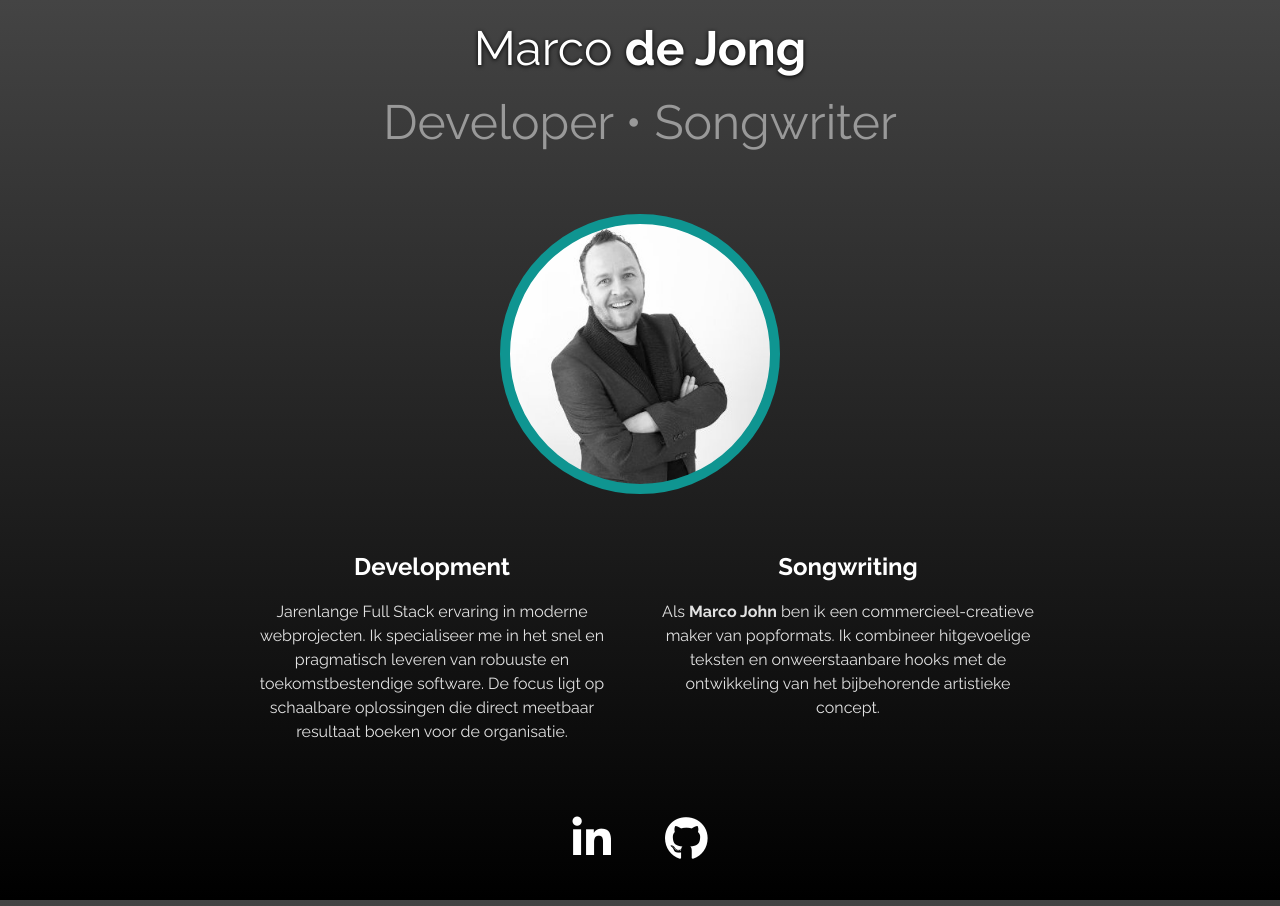
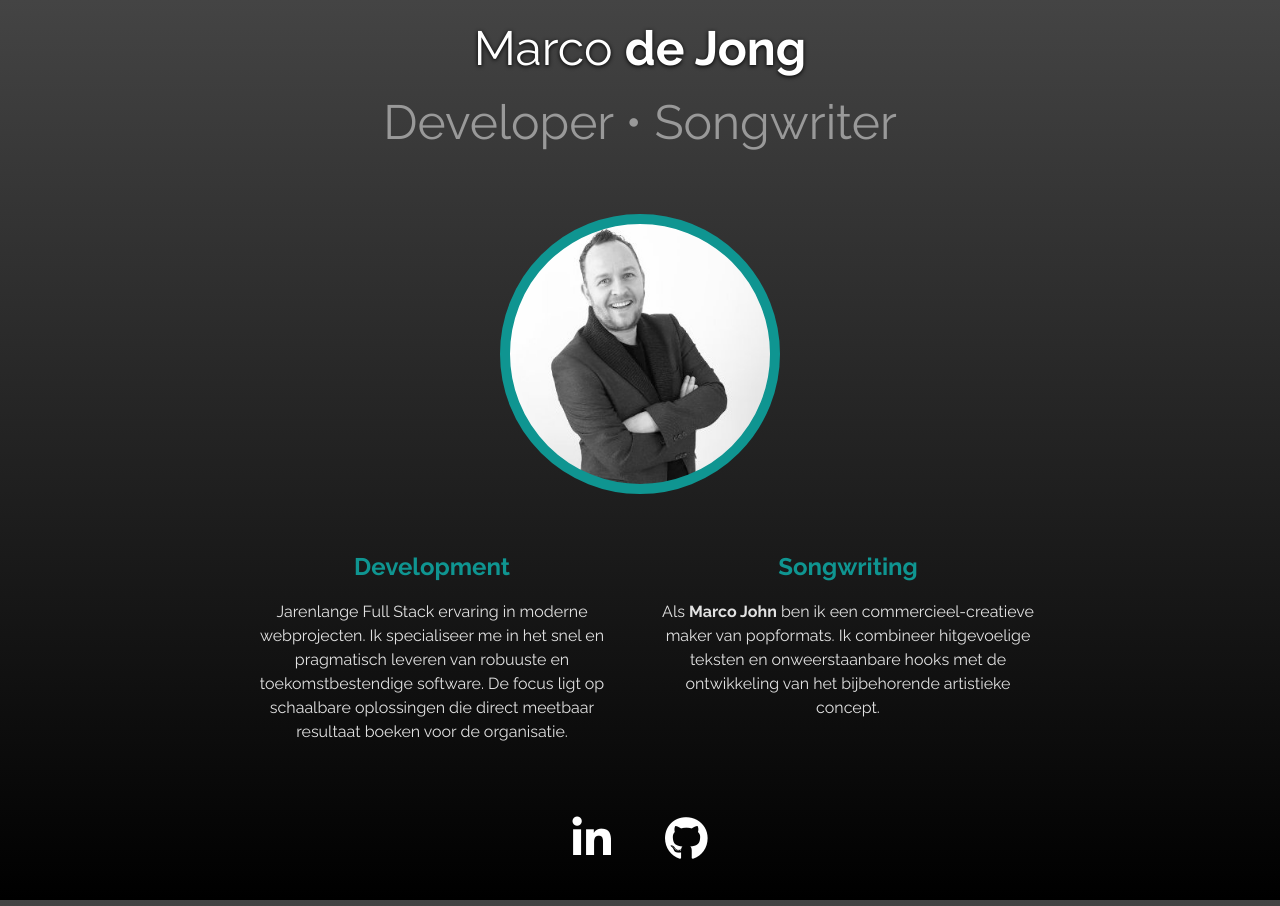
Before and after one commit to MarcoDeJong/marcodejong.github.io, a Jekyll site: the page built from index.md, in a window 1280 px wide. Built offline with Jekyll 4.4.1, drawn with Linux system fonts in a browser that asks for light colours.

Commit message:
chore(ui): minor color changes

```diff
--- a/_includes/head.html
+++ b/_includes/head.html
@@ -7,6 +7,7 @@
   <meta name="author" content="Marco de Jong">
   <meta name="robots" content="index, follow">
   <link rel="canonical" href="{{ page.url | replace:'index.html','' | absolute_url }}">
+  <meta name="theme-color" content="#444444"/>
 
   <!-- Open Graph -->
   <meta property="og:title" content="{{ page.title | default: site.title }}">
--- a/_sass/_landing.scss
+++ b/_sass/_landing.scss
@@ -59,7 +59,7 @@
   line-height: 1.5;
 }
 .two-column h3 {
-  color: $white;
+  color: $blue-chill;
   font-size: $txt-l;
   margin-bottom: 0.5rem;
 }
```
